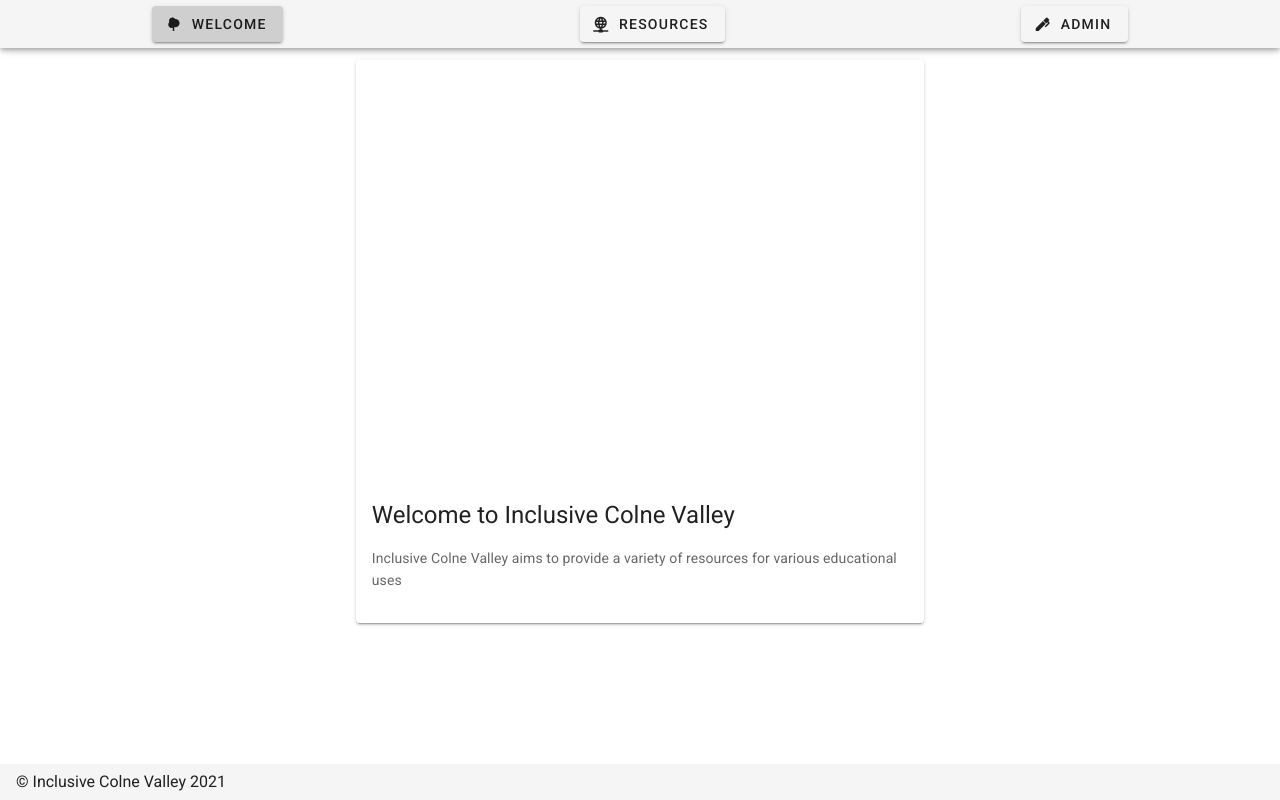
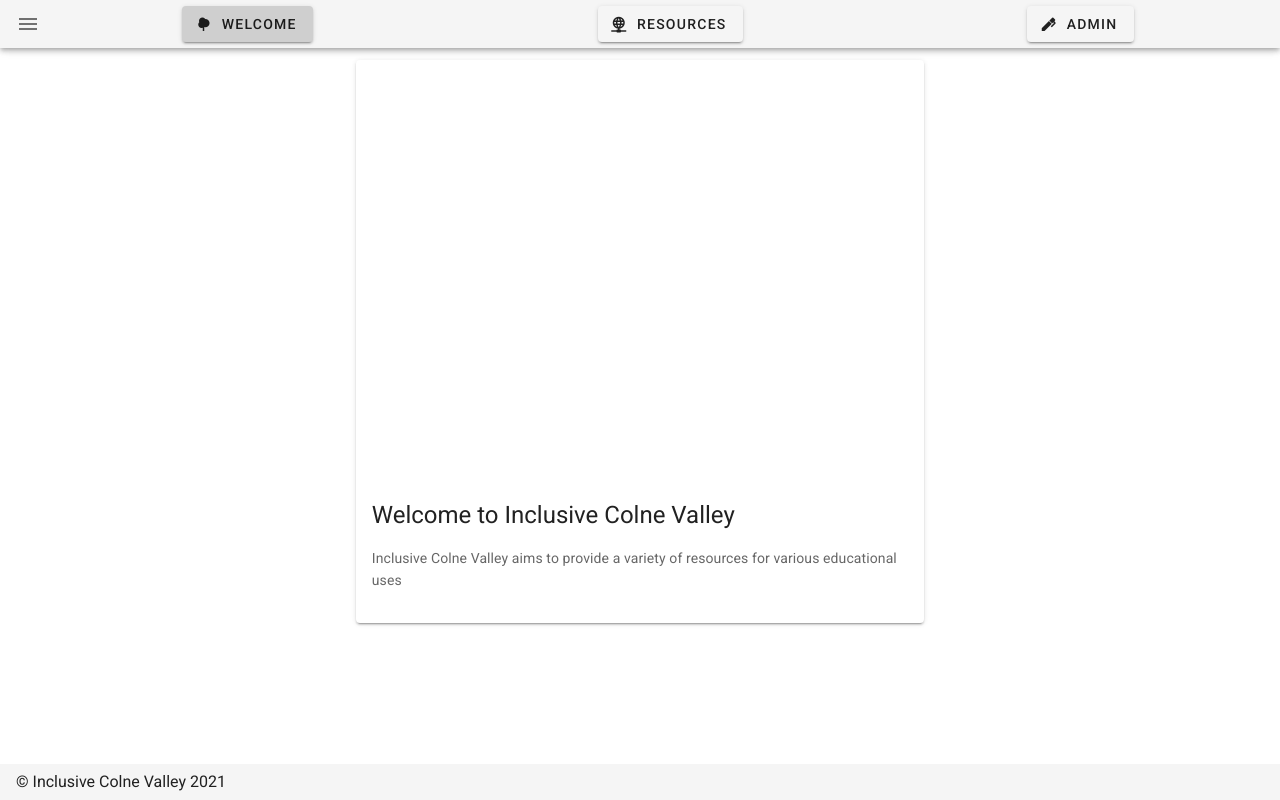
Before and after one commit to chesh74uk/icv-resource, a Nuxt app: page / in a window 1280 px wide. Built offline with nearby package versions, Linux system fonts and the light colour scheme.

Commit message:
fixed menu breakpoint

```diff
--- a/components/Navigation/TheHeader.vue
+++ b/components/Navigation/TheHeader.vue
@@ -6,7 +6,7 @@
       app
     >
       <v-app-bar-nav-icon
-        class="hidden-sm-and-up"
+        class="hidden-xs-and-up"
         @click="drawer = true"
       />
       <v-row
```
